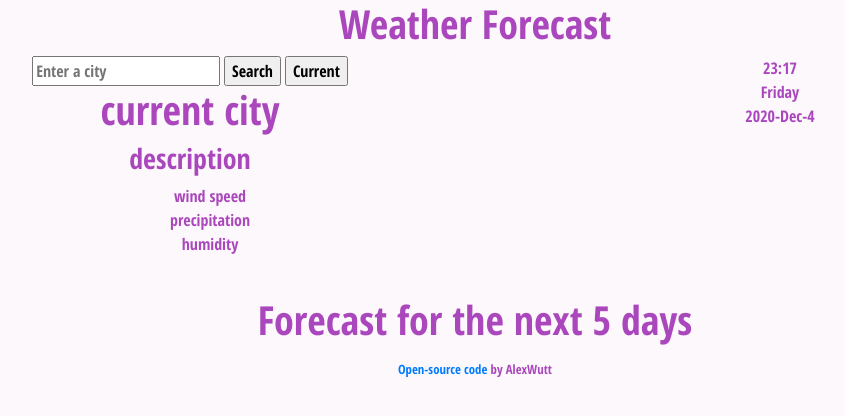
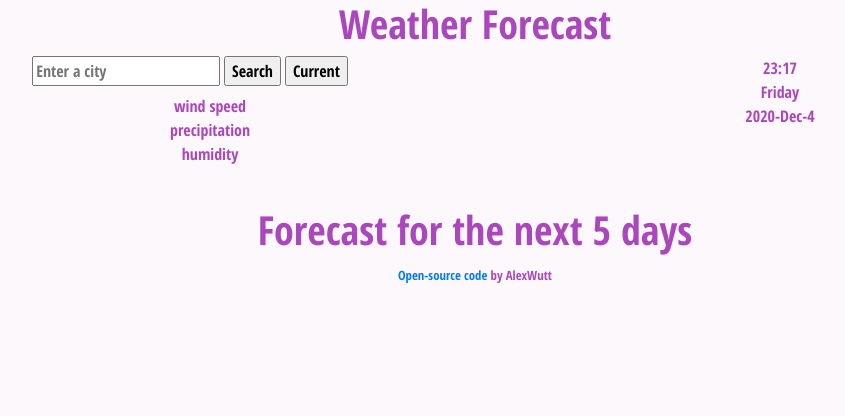
Before and after one commit to AlexWutt/SheCodes_WeatherApp, a plain HTML site: page index.html in a window 1280 px wide. Shown: the whole page, without its empty margins (165-1010 px from the left). Drawn offline with nearby package versions, Linux system fonts and the light colour scheme; files that its build step writes are made by us from their sources; no server answers; files whose address does not match are found by name.

Commit message:
Add description

```diff
--- a/index.html
+++ b/index.html
@@ -39,9 +39,9 @@
               </form>
             </div>
             <div class="current-conditions">
-              <h1 class="current-city" id="current-city">current city</h1>
+              <h1 class="current-city" id="current-city"></h1>
               <h2 id="current-temperature"></h2>
-              <h3 id="description">description</h3>
+              <h3 id="description"></h3>
               <ul class="weather-conditions">
                 <li id="wind">wind speed</li>
                 <li id="precipitation">precipitation</li>
@@ -66,7 +66,7 @@
         <div class="row">
           <div class="col-12">
             <div class="forecast">
-              <h1 class="card-title">Forecast for the next 5 days</h1>
+              <h1>Forecast for the next 5 days</h1>
             </div>
           </div>
         </div>
```
